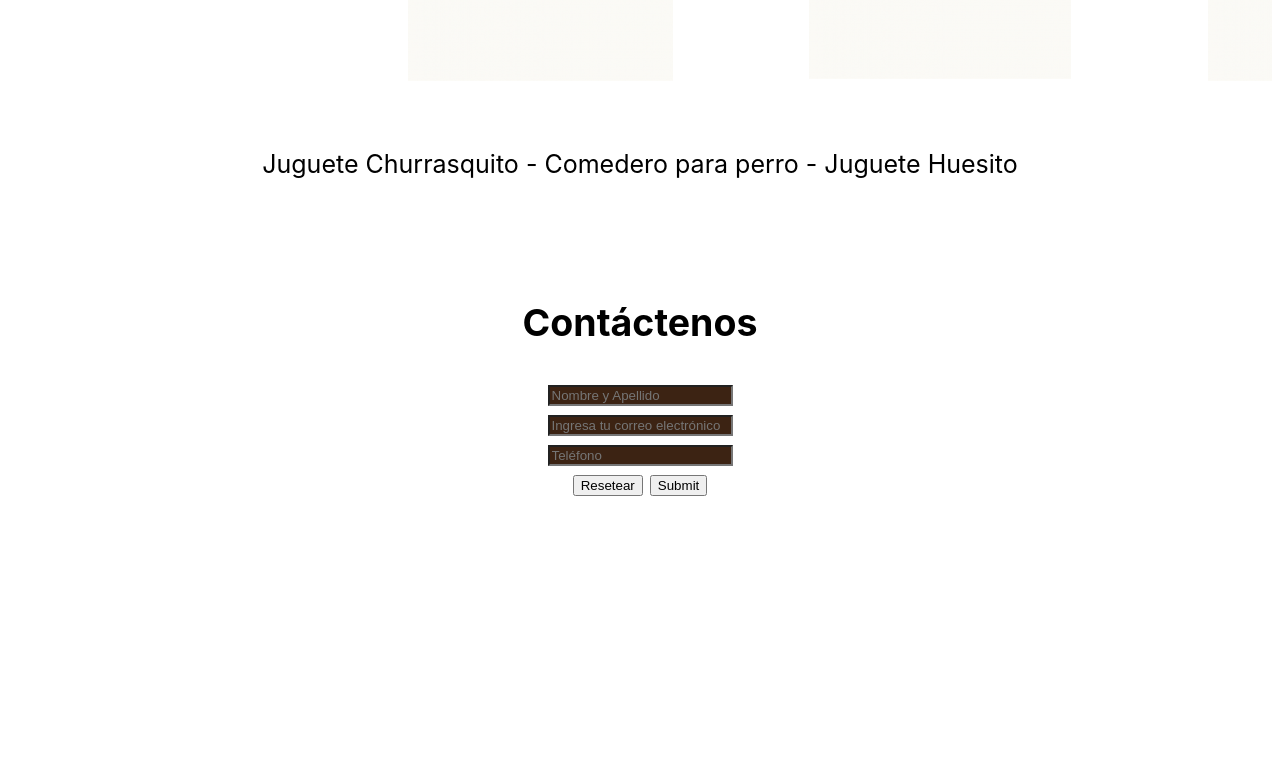
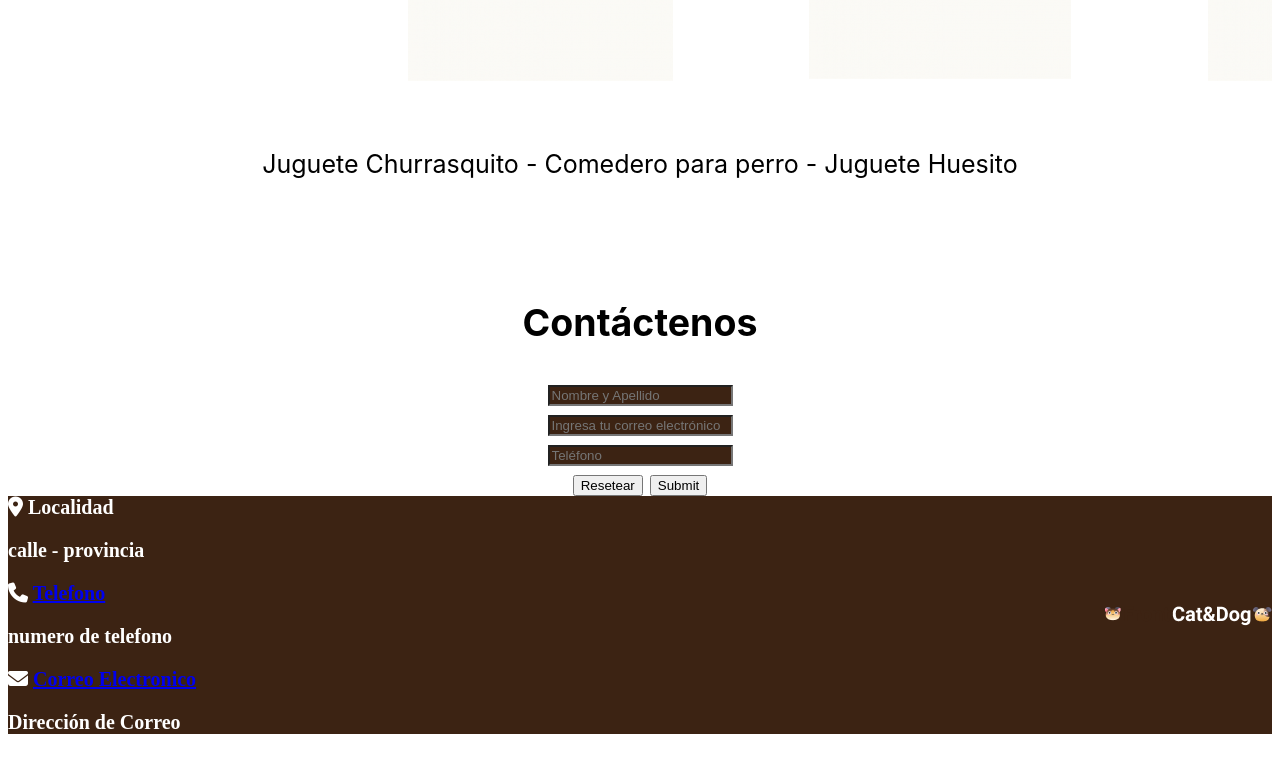
Before and after one commit to misolam/FrontEnd1, a plain HTML site: page Petshop/index2.html in a window 1280 px wide. Shown: the part 1483-2256 px from the top of the page. Drawn offline with Linux system fonts and the light colour scheme.

Commit message:
PetshopV3

```diff
--- a/Petshop/css/style.css
+++ b/Petshop/css/style.css
@@ -1,3 +1,6 @@
+@import url(https://use.fontawesome.com/releases/v6.1.0/css/all.css);
+
+
 .encabezado {
          height: 60px;
         width: 100%;
@@ -81,3 +84,15 @@ background-color: #3C2313;
 color: white;
 
 }
+
+footer {
+
+    background-image: url(../img/logo.png);
+    background-position: right;
+        background-repeat: no-repeat;
+        background-color: #3C2313;
+    color: white;
+    font-size: 20px;
+    font-weight: 700;
+
+}
--- a/Petshop/index2.html
+++ b/Petshop/index2.html
@@ -34,7 +34,7 @@
             <br>
             <br>
 
-            PRODUCTOS DESTACADOS
+           Productos Destacados
         </H1>
         <br>
 
@@ -54,7 +54,7 @@
 
 
         <div class="productos">
-        <span>Juguete Churrasquito   </span>
+            <span>Juguete Churrasquito </span>
             <span>-</span>
             <span>Comedero para perro</span>
             <span>- </span>
@@ -82,6 +82,37 @@
 
 
         </div>
+        <footer>
+            <i class="fa-solid fa-location-dot"></i>
+            <span>Localidad</span>
+            <br>
+            <p>calle - provincia</p>
+
+            <i class="fa-solid fa-phone"></i>
+            <a href="TEL:65621321"> <span>Telefono</span> </a>
+            <br>
+            <p>numero de telefono</p>
+
+
+            <i class="fa-solid fa-envelope"></i>
+            <a href="mailto:adasd@asdsad.com">
+                <span> Correo Electronico</span>
+
+
+            </a>
+
+            <p>Dirección de Correo</p>
+
+
+
+
+
+
+
+
+
+
+        </footer>
 
 
 
```
Lines whose indentation alone changed are shown as unchanged.
